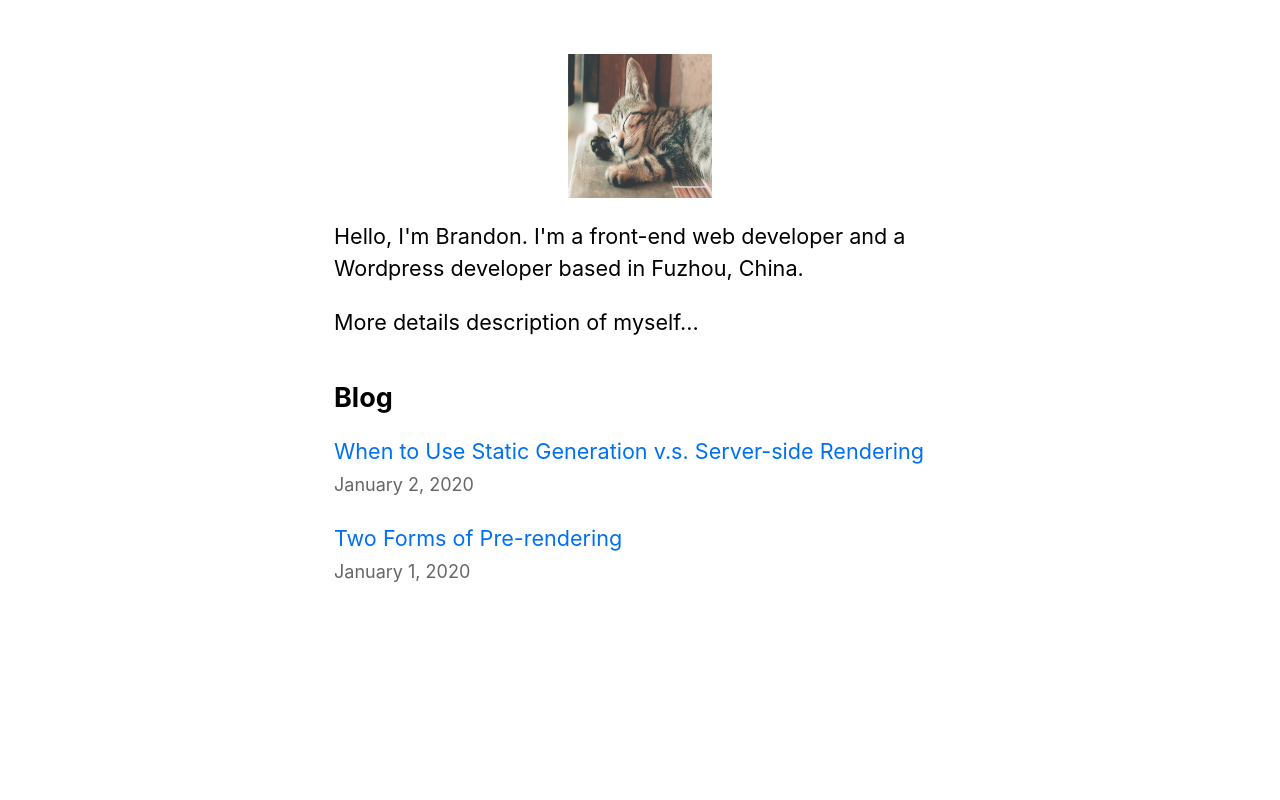
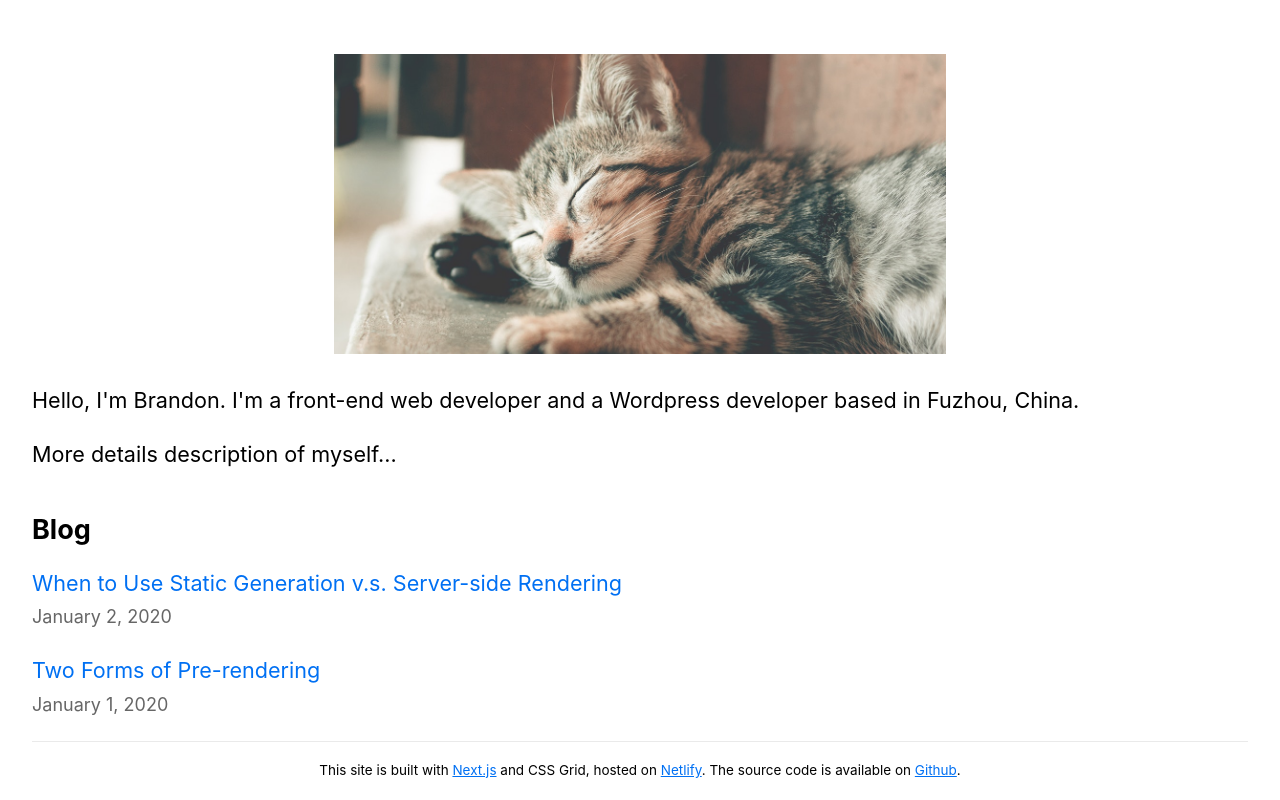
Before and after one commit to iambran/personalwebsite, a Next.js app: page / in a window 1280 px wide. Built offline with nearby package versions, Linux system fonts and the light colour scheme.

Commit message:
add grid layout to layout container

```diff
--- a/components/layout.js
+++ b/components/layout.js
@@ -12,7 +12,7 @@ export const siteTitle = 'Brandon Zhang - Front-End Web Developer'
 
 export default function Layout ({ children, home }) {
     return (
-        <div className={styles.container}>
+        <div className={styles.grid}>
             <Head>
                 <link rel="icon" href="/favicon.ico" />
                 <meta
@@ -28,8 +28,9 @@ export default function Layout ({ children, home }) {
                         <Image
                             priority
                             src="/images/brandon-zhang.jpg"
-                            height={144}
-                            width={144}
+                            className={utilStyles.profile}
+                            width="612"
+                            height="300"
                             alt={name}
                         />
                     </>
@@ -66,6 +67,12 @@ export default function Layout ({ children, home }) {
                     </Link>
                 </div>
             )}
+
+            <footer className={styles.footer}>
+                This site is built with <a href="https://nextjs.org/" className={styles.underline}>Next.js</a> and CSS Grid,
+                hosted on <a href="https://www.netlify.com/" className={styles.underline}>Netlify</a>.
+                The source code is available on <a href="https://github.com/iambran/personalwebsite" className={styles.underline}>Github</a>.
+            </footer>
         </div>
     )
 }
--- a/components/layout.module.scss
+++ b/components/layout.module.scss
@@ -1,7 +1,12 @@
-.container {
-    max-width: 36rem;
-    padding: 0 1rem;
-    margin: 3rem auto 6rem;
+.grid {
+  max-width: 95vw;
+  min-height: 100vh;
+  padding: 3rem 0 0 0;
+  margin: 0 auto;
+  display: grid;
+
+  // min-content allows me to set a fixed height to my footer
+  grid-template-rows: 1fr auto min-content;
 }
 
 .header {
@@ -13,3 +18,15 @@
 .backToHome {
   margin: 3rem 0 0;
 }
+
+.underline {
+  text-decoration: underline;
+}
+
+.footer {
+  width: 100%;
+  border-top: 1px solid #eaeaea;
+  text-align: center;
+  font-size: 0.75rem;
+  padding: 1rem 0;
+}
--- a/styles/globals.scss
+++ b/styles/globals.scss
@@ -15,8 +15,12 @@ body {
 a {
   color: #0070f3;
   text-decoration: none;
+
+  &:hover {
+    text-decoration: underline;
+  }
+
 }
-a:hover {text-decoration: underline;}
 
 img {
   max-width: 100%;
--- a/styles/utils.module.scss
+++ b/styles/utils.module.scss
@@ -50,3 +50,7 @@
   .lightText {
     color: #666;
   }
+
+  .profile {
+    object-fit: cover;
+  }
```
Lines whose indentation alone changed are shown as unchanged.
